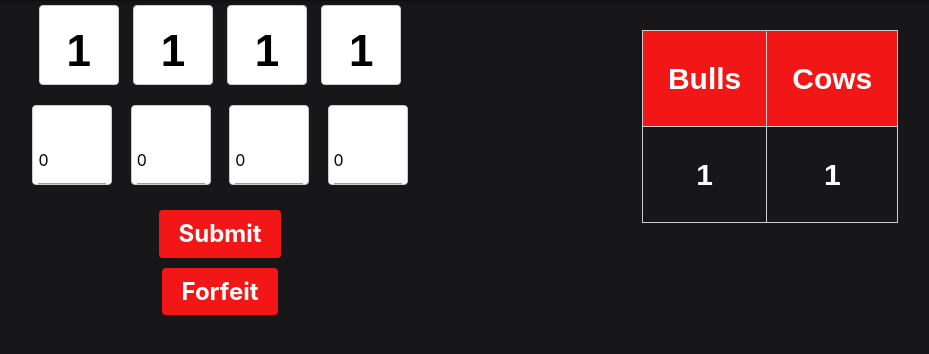
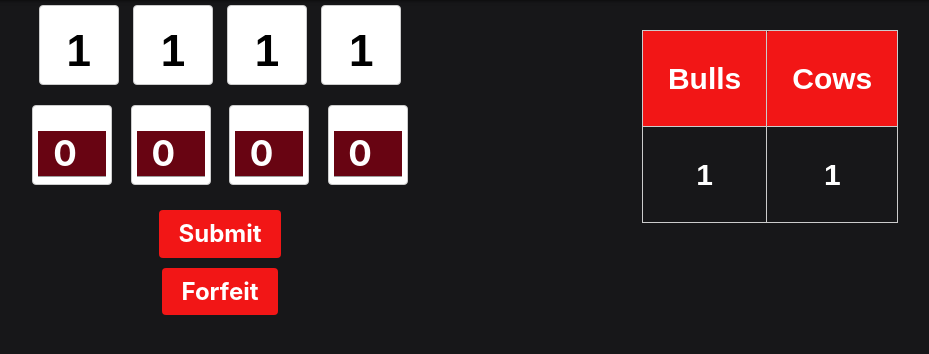
Before and after one commit to Chr0n0sXIII/info2601_GP, a Flask app: template App/templates/play.html in a window 1280 px wide. Shown: the part 155-509 px from the top of the page, without its empty margins (308-1237 px from the left). Run offline with Flask 3, Linux system fonts and the light colour scheme; the template is opened without the code that fills it: values that come from a table or form of the project are taken from there, others are empty; tables that the repository leaves empty hold one stand-in row (values such as "Sample post").

Commit message:
UI neatening

```diff
--- a/App/templates/play.html
+++ b/App/templates/play.html
@@ -104,6 +104,14 @@
         color: white;
     }
 
+    form[action="/submit_guess"] input[type="number"] {
+        font-size: 35px;
+        font-weight: bold;
+        color : white;
+        background-color : #680412;
+        text-align: center;
+      }
+
 
 
 </style>
```
